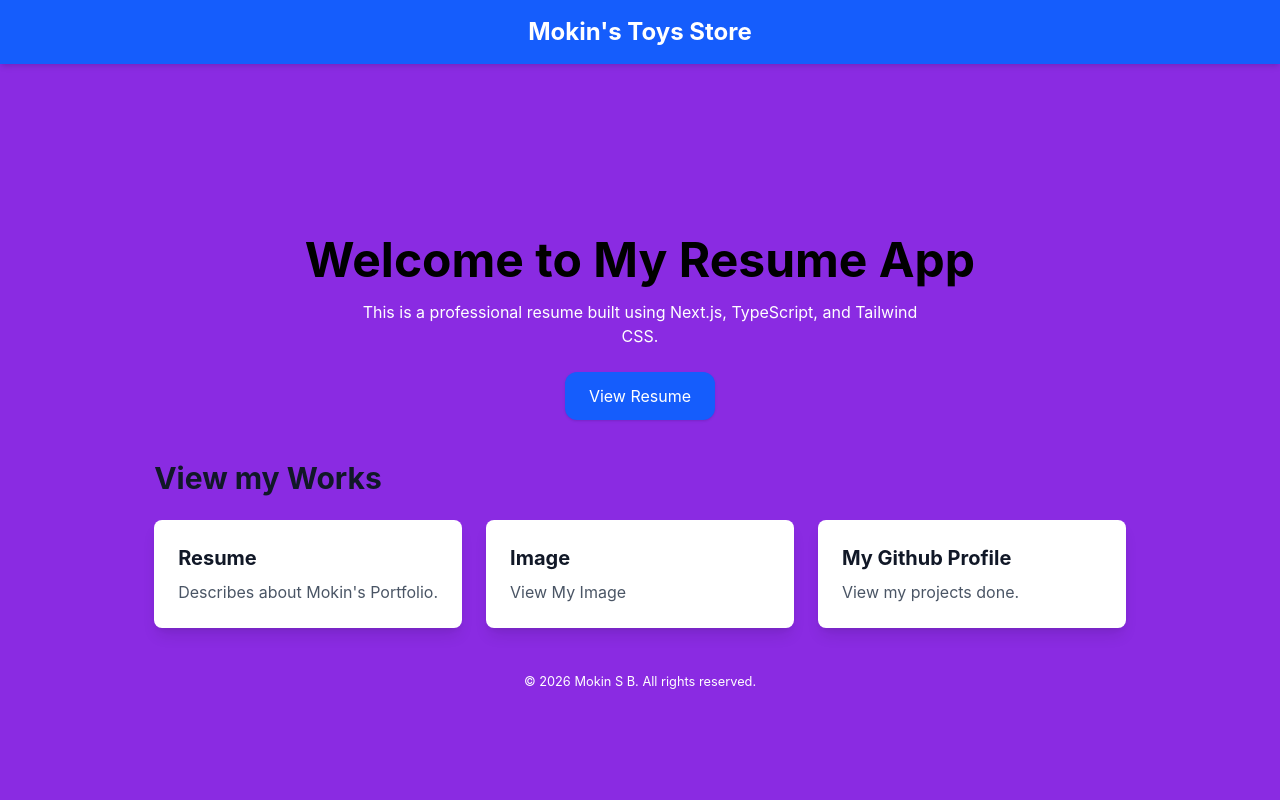
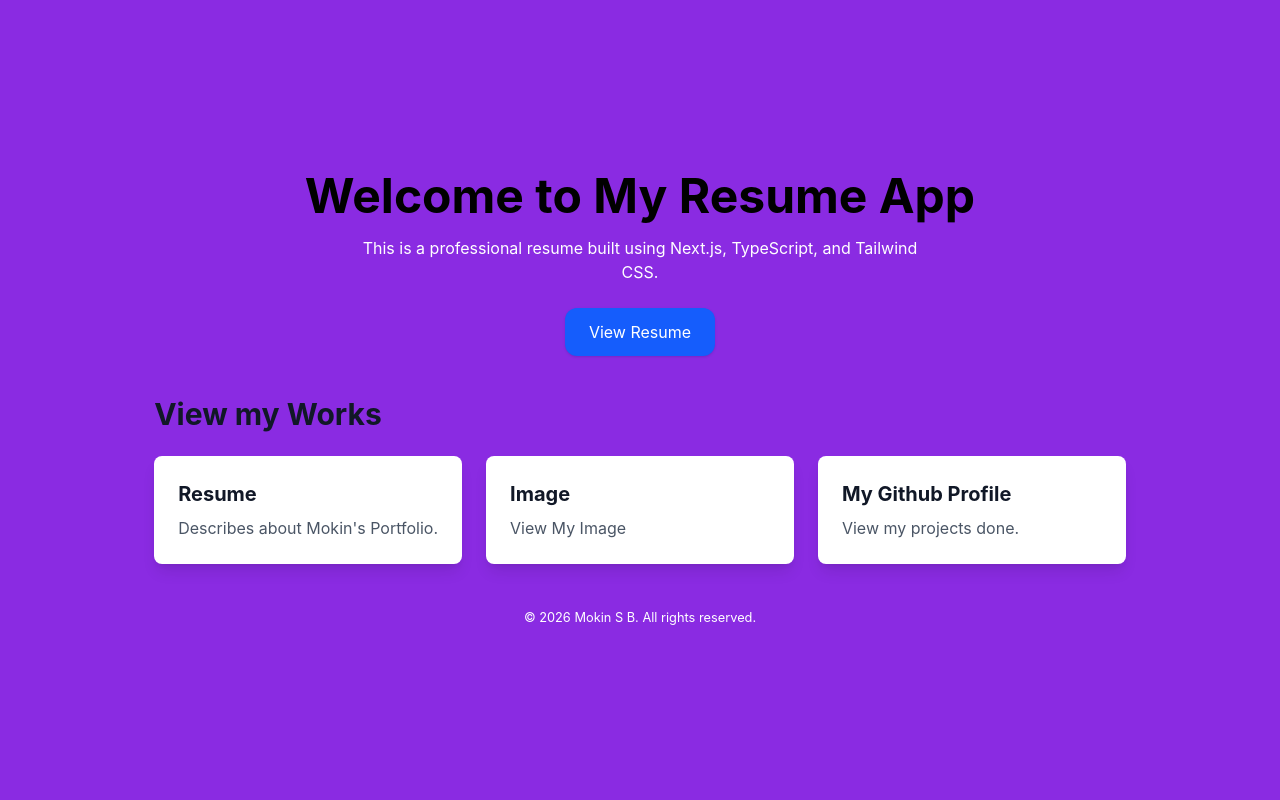
Before and after one commit to Mokin-1726/Internship-Projects, a Next.js app: page / in a window 1280 px wide. Shown: the top 800 px of the page. Built offline with nearby package versions, Linux system fonts and the light colour scheme.

Commit message:
Finale commit

```diff
--- a/app/components/Footer.tsx
+++ b/app/components/Footer.tsx
@@ -5,7 +5,7 @@ export default function Footer() {
       <div className="max-w-6xl mx-auto px-6 text-center">
 
         <p className="text-sm">
-          © {new Date().getFullYear()} Babu Subramanian. All rights reserved.
+          © {new Date().getFullYear()} Mokin S B. All rights reserved.
         </p>
 
         <p className="text-gray-400 text-xs mt-2">
--- a/app/layout.tsx
+++ b/app/layout.tsx
@@ -1,9 +1,4 @@
 import "./globals.css";
-
-export const metadata = {
-  title: "Product Store",
-  description: "Dynamic Routing in Next.js",
-};
 
 export default function RootLayout({
   children,
@@ -12,21 +7,7 @@ export default function RootLayout({
 }) {
   return (
     <html lang="en">
-      <body className="bg-gray-100 text-gray-900">
-        <div className="min-h-screen">
-          <header className="bg-blue-600 text-white p-4 shadow-md">
-            <h1 className="text-2xl font-bold text-center">
-              Mokin's Toys Store
-            </h1>
-          </header>
-
-          <main>{children}</main>
-
-          <footer className="bg-gray-800 text-white text-center p-4 mt-10">
-            © 2026 Mokin S B
-          </footer>
-        </div>
-      </body>
+      <body>{children}</body>
     </html>
   );
 }
--- /dev/null
+++ b/app/products/layout.tsx
@@ -0,0 +1,28 @@
+export default function ProductsLayout({
+  children,
+}: {
+  children: React.ReactNode;
+}) {
+  return (
+    <div className="bg-blueviolet-100 text-gray-900 min-h-screen">
+
+      {/* Header */}
+      <header className="bg-blue-600 text-white p-4 shadow-md">
+        <h1 className="text-2xl font-bold text-center">
+          Mokin's Toys Store
+        </h1>
+      </header>
+
+      {/* Page Content */}
+      <main className="p-4">
+        {children}
+      </main>
+
+      {/* Footer */}
+      <footer className="bg-gray-800 text-white text-center p-4 mt-10">
+        © 2026 Mokin S B
+      </footer>
+
+    </div>
+  );
+}
```
